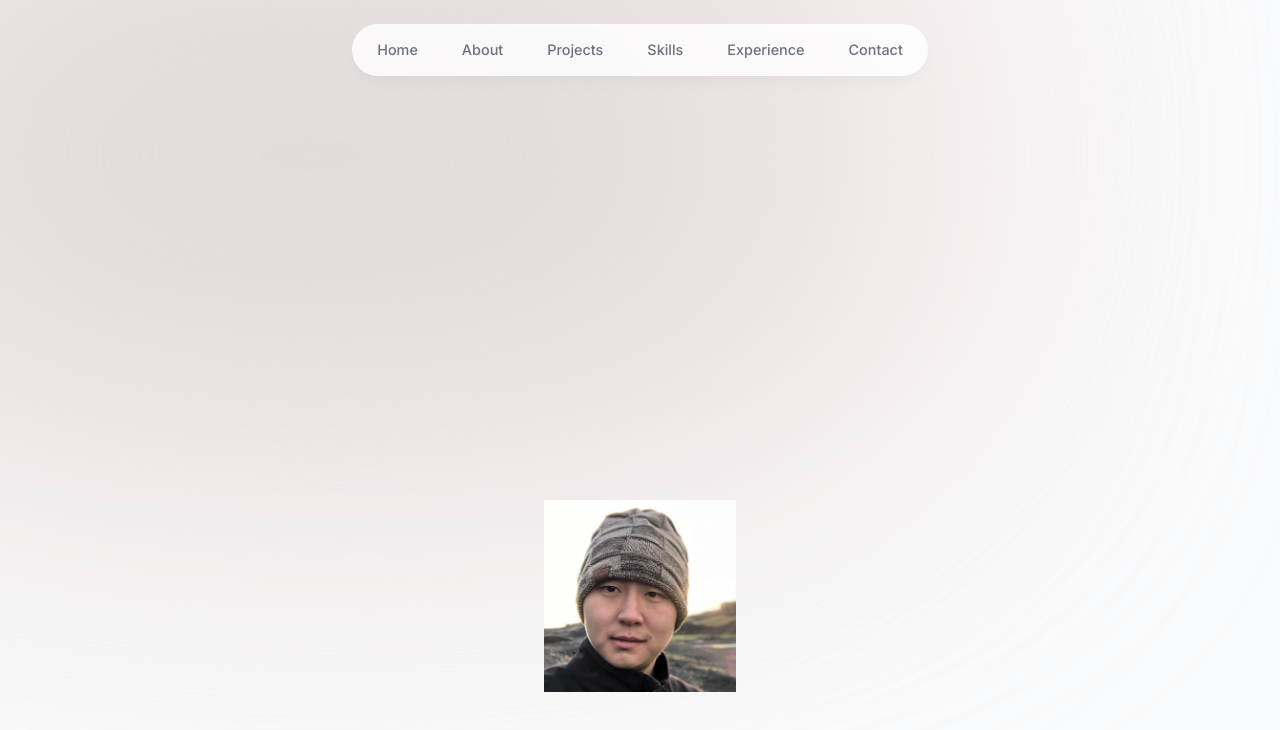
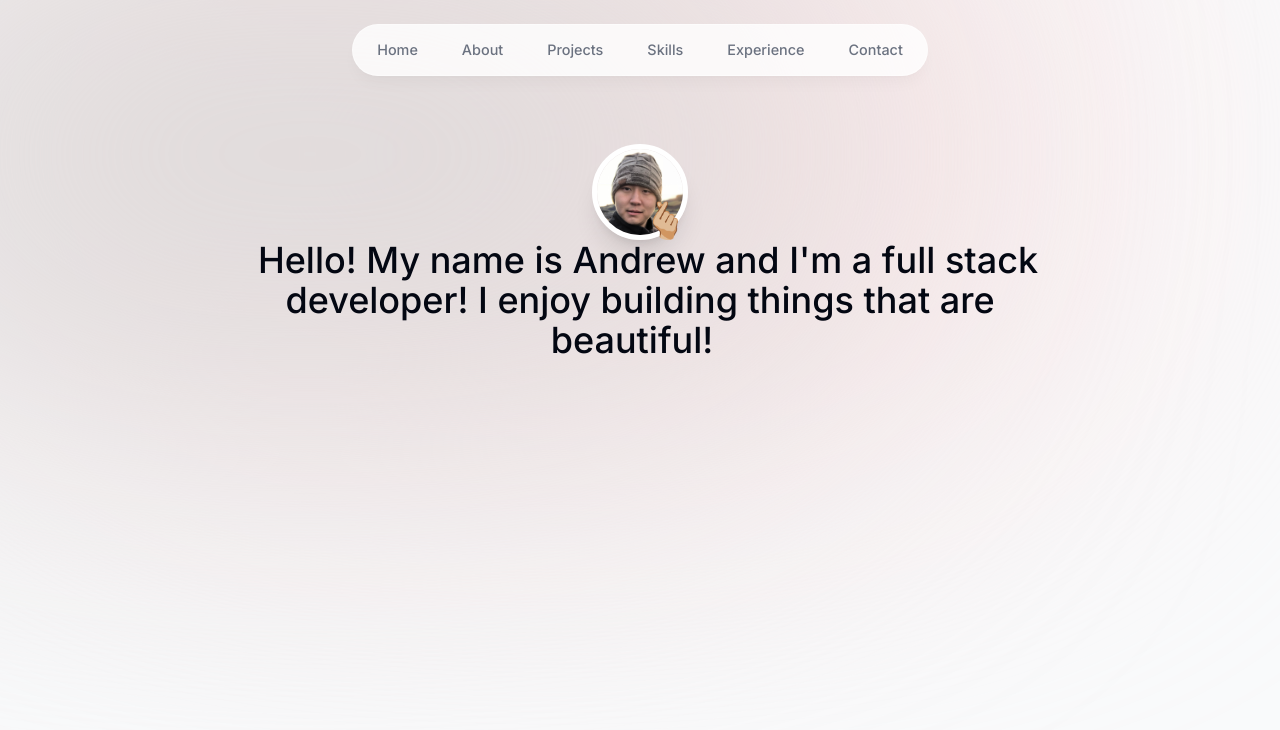
Before and after one commit to cisdell/personal_web_ver2, a Next.js app: page / in a window 1280 px wide. Shown: the top 730 px of the page. Built offline with nearby package versions, Linux system fonts and the light colour scheme.

Commit message:
header pic and intro paragraphs added

```diff
--- a/app/layout.tsx
+++ b/app/layout.tsx
@@ -1,6 +1,6 @@
 import "./globals.css";
 import { Inter } from "next/font/google";
-import Header from "../components/header.tsx";
+import Header from "../components/header";
 
 const inter = Inter({ subsets: ["latin"] });
 
@@ -16,8 +16,10 @@ export default function RootLayout({
 }) {
   return (
     <html lang="en">
-      <body className={`${inter.className} bg-gray-50 text-gray-950`}>
-        <div className="bg-[#fbe2e3] relative top-[-6rem] -z-10 right-[11rem] h-[31.23rem] w-[31.25rem] rounded-full blur-[10rem] sm:w-[68.75rem]"></div>
+      <body
+        className={`${inter.className} bg-gray-50 text-gray-950 relative-[500px] pt-28 sm:pt-36`}
+      >
+        <div className="bg-[#fbe2e3] absolute top-[-6rem] -z-10 right-[11rem] h-[31.23rem] w-[31.25rem] rounded-full blur-[10rem] sm:w-[68.75rem]"></div>
         <div className="bg-[#dcd9d9] absolute top-[-6rem] -z-10 left-[-35rem] h-[31.23rem] w-[31.25rem] rounded-full blur-[10rem] sm:w-[68.75rem] md:left-[-33rem] lg:left-[-28rem] xl:left-[-15rem] 2xl:left-[-5rem]"></div>
         <Header />
         {children}
--- a/app/page.tsx
+++ b/app/page.tsx
@@ -2,7 +2,7 @@ import Intro from "@/components/intro";
 
 export default function Home() {
   return (
-    <main className="">
+    <main className="flex flex-col items-center px-4">
       <Intro />
     </main>
   );
--- a/components/intro.tsx
+++ b/components/intro.tsx
@@ -1,19 +1,52 @@
+"use client";
 import Image from "next/image";
 import React from "react";
+import { motion } from "framer-motion";
 // import profilepic from "@/public/profilepic.jpg";
+
 export default function Intro() {
   return (
-    <section>
+    <section className="mb-28 max-w-[50rem] text-center sm:mb-0">
       <div className="flex items-center justify-center">
-        <div>
+        <div className="relative">
+          <motion.div
+            initial={{ opacity: 0, scale: 0 }}
+            animate={{ opacity: 1, scale: 1 }}
+            transition={{
+              type: "twen",
+              duration: 0.2,
+            }}
+          >
             <Image
               src="/profilepic.jpg"
               width={192}
               height={192}
               alt="Picture of the author"
+              priority={true}
+              className="h-24 w-24 rounded-full object-cover border-[0.35rem] border-white shadow-xl"
             />
+          </motion.div>
+          <motion.span
+            className="absolute text-4xl bottom-0 right-0"
+            initial={{ opacity: 0, scale: 0 }}
+            animate={{ opacity: 1, scale: 1 }}
+            transition={{
+              type: "spring",
+              stiffness: 125,
+              delay: 0.1,
+              duration: 0.7,
+            }}
+          >
+            🫰🏼
+          </motion.span>
         </div>
       </div>
+      <p>
+        <span className="mb-10 mt-4 px-4 text-2xl font-medium leading-[1.5] sm:text-4xl">
+          Hello! My name is Andrew and I'm a full stack developer! I enjoy
+          building things that are beautiful!
+        </span>
+      </p>
     </section>
   );
 }
```
Lines whose indentation alone changed are shown as unchanged.
